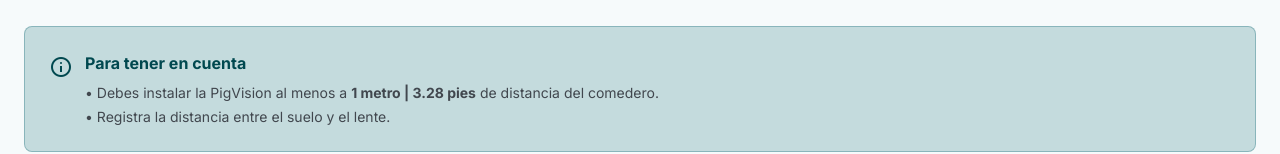
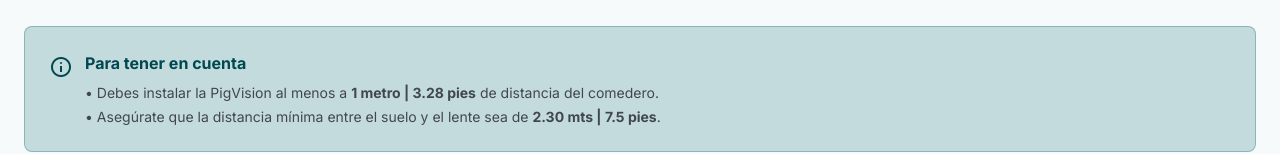
Before and after one commit to ComunicacionesAX/LandingPigVision, a plain HTML site: page instalacion.html in a window 1280 px wide. Shown: the part 658-812 px from the top of the page. Drawn offline with nearby package versions, Linux system fonts and the light colour scheme.

Commit message:
Update important note in installation page

```diff
--- a/instalacion.html
+++ b/instalacion.html
@@ -124,7 +124,7 @@
                     <h4 class="font-bold text-tertiary mb-2">Para tener en cuenta</h4>
                     <ul class="text-sm text-on-surface-variant space-y-1">
                         <li>• Debes instalar la PigVision al menos a <strong>1 metro | 3.28 pies</strong> de distancia del comedero.</li>
-                        <li>• Registra la distancia entre el suelo y el lente.</li>
+                        <li>• Asegúrate que la distancia mínima entre el suelo y el lente sea de <strong>2.30 mts | 7.5 pies</strong>.</li>
                     </ul>
                 </div>
             </div>
```
